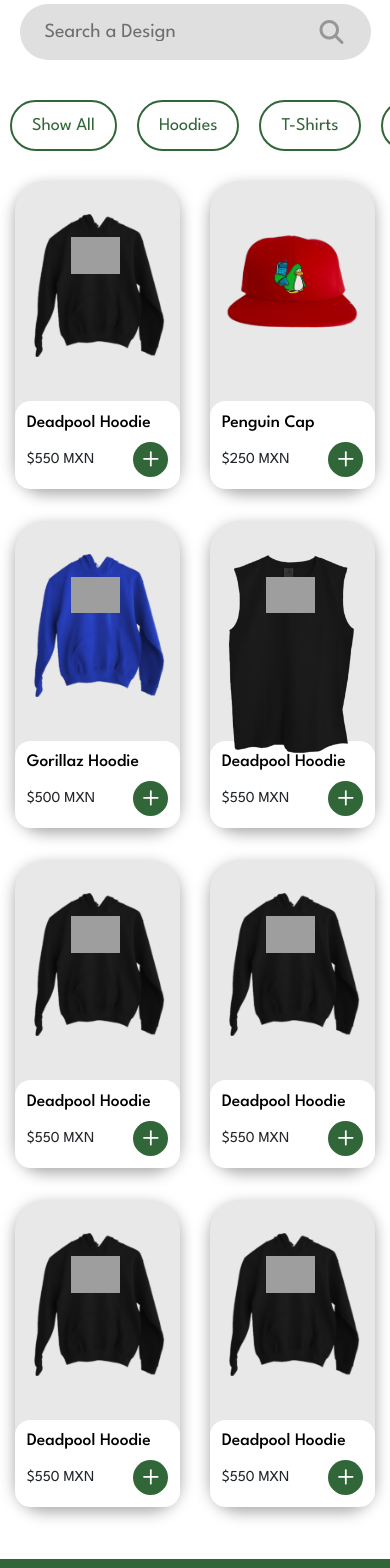
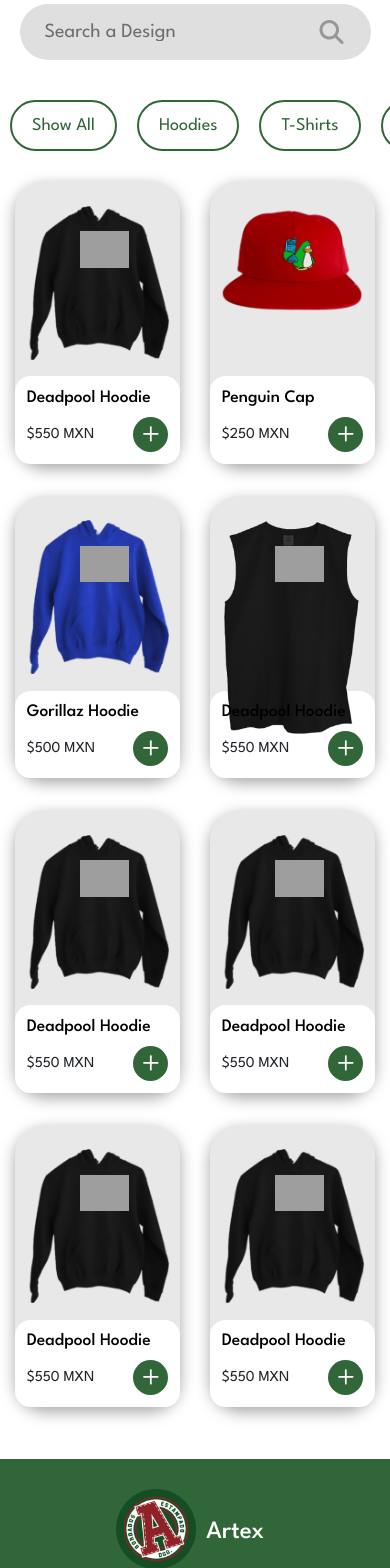
Before and after one commit to Vanadium-Milk/artexbordados, a PHP site: page /view/store_page.html in a window 390 px wide. Shown: the part 224-1792 px from the top of the page. Run offline with PHP 8.4, Linux system fonts and the light colour scheme; grey boxes are pictures that could not be loaded.

Commit message:
Update styles.css

```diff
--- a/view/styles/style.css
+++ b/view/styles/style.css
@@ -414,14 +414,51 @@ h2 {
 }
 
 .product-card-hoodie{
-    padding: 20% 15px;
-    height: 275px;
+    padding: 15% 10px;
 }
 
 
 .product-card-cap{
-    padding: 30% 15px;
-    height: 275px;
+    padding: 15% 10px;
+}
+
+.product-card-cap #embroidery{
+    margin-top: 3.5vw !important;
+}
+
+.product-card-tshirt{
+    padding: 15% 10px;
+}
+
+.product-card-tshirt #embroidery{
+    margin-top: 3vw;
+}
+
+.product-card-longsleeve{
+    padding: 15% 10px;
+}
+
+.product-card-longsleeve #garment{
+    width: 87%;
+    margin-left: 0.7vw;
+}
+
+.product-card-longsleeve #embroidery{
+    margin-left: -7.5vw;
+    margin-top: 3vw;
+}
+
+.product-card-sleeveless{
+    padding: 15% 10px;
+}
+
+.product-card-sleeveless #garment{
+    width: 80%;
+    margin-left: 13%;
+}
+
+.product-card-sleeveless #embroidery{
+    margin-left: -7vw;
 }
 
 .product-card-description{
@@ -614,9 +651,41 @@ h2 {
         white-space: nowrap;
     }
 
-    .product-card-hoodie, .product-card-cap{
-        height: 220px;
+    .product-card-hoodie, .product-card-cap, .product-card-sleeveless{
+        height: 50vw;
     }
+
+    .product-card-sleeveless #garment{
+        margin-left: 10%;
+    }
+
+    .product-card-sleeveless #embroidery{
+        margin-left: -40%;
+    }
+
+    .store-embroidery{
+        position: absolute;
+        margin-left: -23vw !important;
+        margin-top: 6.5vw !important;
+        width: 25%;
+    }
+
+    .product-card-sleeveless #embroidery{
+        margin-top: 8.5vw !important;
+    }
+
+    .product-card-cap #embroidery{
+        margin-top: 8.5vw !important;
+    }
+
+    .product-card-tshirt #embroidery{
+        margin-top: 8.5vw !important;
+    }
+
+    .product-card-longsleeve #garment{
+        margin-left: 2vw !important;
+    }
+
 }
 
 .my-cart-button{
@@ -653,9 +722,9 @@ h2 {
 
 .store-embroidery{
     position: absolute;
+    margin-left: -8.5vw;
+    margin-top: 2vw;
     width: 25%;
-    margin-top: 12%;
-    margin-left: -48%;
 }
 
 .preview-img {
```
